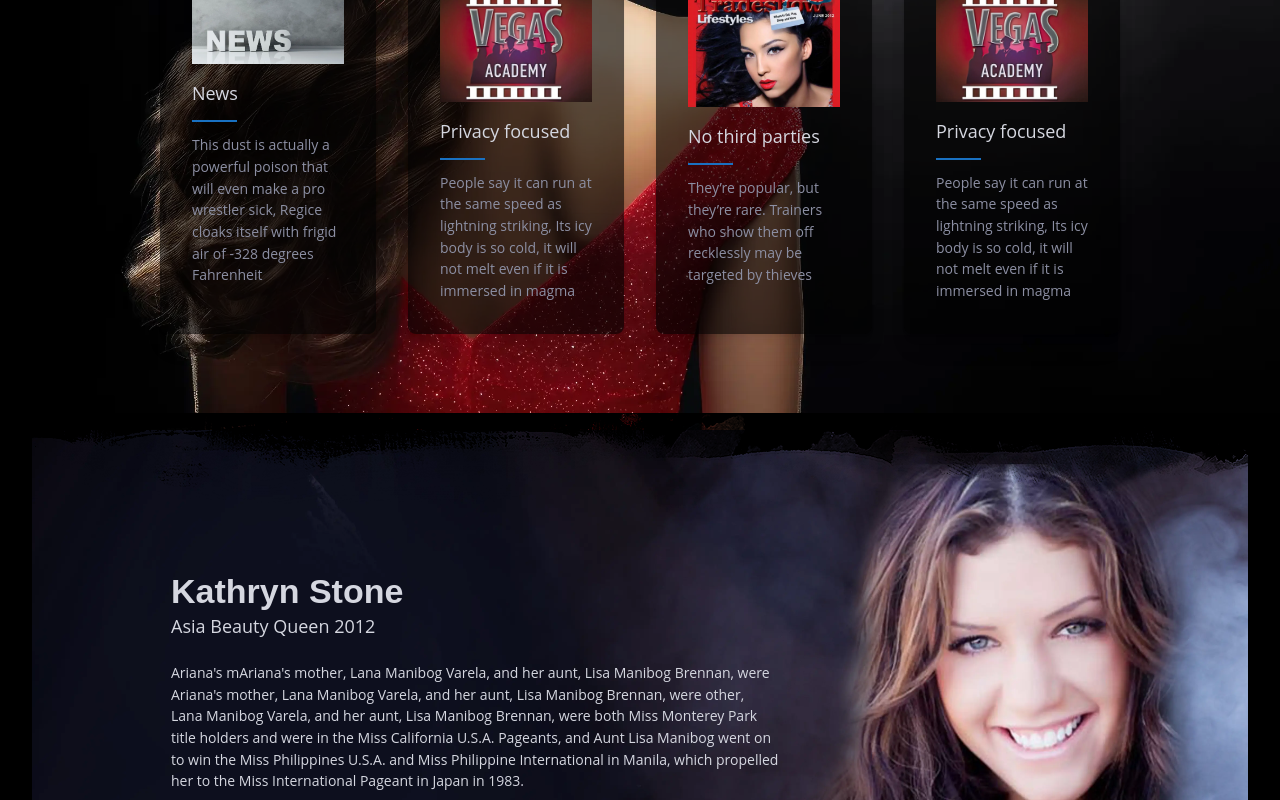
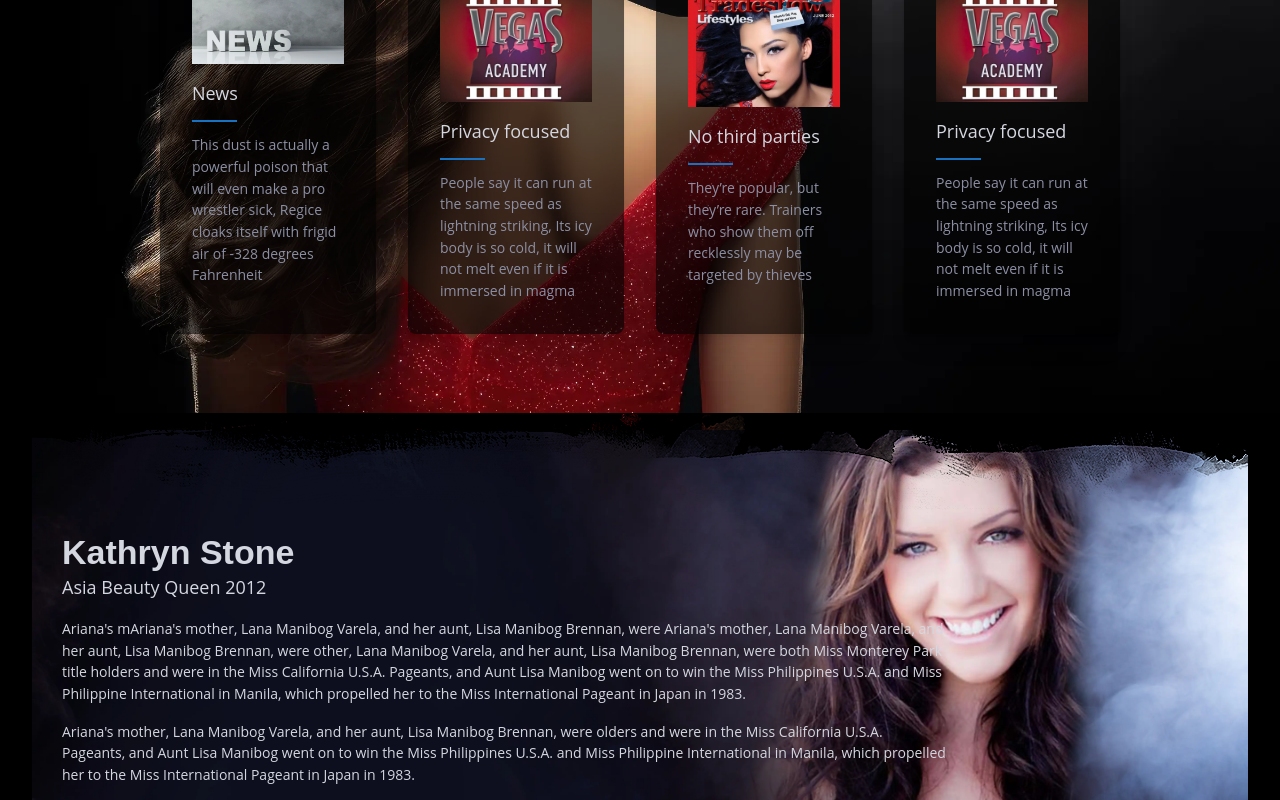
Before and after one commit to wheelbirth777/beautyqueens, a Next.js app: page / in a window 1280 px wide. Shown: the part 2000-2800 px from the top of the page. Built offline with nearby package versions, Linux system fonts and the light colour scheme; no server answers; the database is empty; a web font is replaced by a local one.

Commit message:
updated mobile layout

```diff
--- a/app/component/MegaMenu/MegaMenu.tsx
+++ b/app/component/MegaMenu/MegaMenu.tsx
@@ -55,10 +55,10 @@ const MegaMenu = () => {
       >
         <Flex justify="center" wrap="nowrap" pt={15}>
           <div style={{ width: "20%" }}>
-            <Image src="/images/logo.png" alt="logo" width={165} height={70} />
+            <Image src="/images/logo.png" alt="logo" width={135} height={70} />
           </div>
 
-          <SimpleGrid h={75} w={"60%"}>
+          <SimpleGrid h={75} w={"60%"} visibleFrom="sm">
             <Group justify="center" visibleFrom="xs">
               <Link href="/">
                 <Text c={"white"} fw={600}>
@@ -209,7 +209,13 @@ const MegaMenu = () => {
             </Group>
           </SimpleGrid>
 
-          <Flex w={"20%"} justify={"end"} align={"center"} pr={100}>
+          <Flex
+            w={"20%"}
+            justify={"end"}
+            align={"center"}
+            pr={100}
+            visibleFrom="sm"
+          >
             <Link href="/">
               <Text c={"white"} fw={600}>
                 Login
@@ -219,7 +225,15 @@ const MegaMenu = () => {
         </Flex>
       </Container>
 
-      <Burger opened={drawerOpened} onClick={toggleDrawer} hiddenFrom="sm" />
+      <Flex align="center" mr={25}>
+        <Burger
+          size={"lg"}
+          opened={drawerOpened}
+          onClick={toggleDrawer}
+          hiddenFrom="sm"
+        />
+      </Flex>
+
       <Drawer
         withCloseButton={false}
         opened={drawerOpened}
--- a/app/ui/EmailBanner.module.css
+++ b/app/ui/EmailBanner.module.css
@@ -1,30 +1,14 @@
 .wrapper {
   display: flex;
   align-items: center;
-
-  padding: calc(var(--mantine-spacing-xl) * 2);
-
-  @media (max-width: $mantine-breakpoint-sm) {
-    flex-direction: column-reverse;
-    padding: var(--mantine-spacing-xl);
-  }
 }
 
 .image {
   max-width: 40%;
-
-  @media (max-width: $mantine-breakpoint-sm) {
-    max-width: 100%;
-  }
 }
 
 .body {
   padding-right: calc(var(--mantine-spacing-xl) * 4);
-
-  @media (max-width: $mantine-breakpoint-sm) {
-    padding-right: 0;
-    margin-top: var(--mantine-spacing-xl);
-  }
 }
 
 .title {
--- a/app/ui/EmailBanner.tsx
+++ b/app/ui/EmailBanner.tsx
@@ -10,6 +10,7 @@ import {
   BackgroundImage,
   Group,
   Space,
+  Flex,
 } from "@mantine/core";
 import image from "./image.svg";
 import classes from "./EmailBanner.module.css";
@@ -29,29 +30,30 @@ interface ModelProps {
 
 export function EmailBanner({ modelInfo }: ModelProps) {
   const model = modelInfo;
-  console.log(model);
+
   return (
-    <BackgroundImage src={model.image} radius="md" p={"75px"}>
+    <BackgroundImage
+      src={model.image}
+      radius="md"
+      pr={{ xs: 30, sm: 30, md: 100, lg: 300, xl: 400 }}
+      pl={30}
+      pt={100}
+      pb={30}
+    >
       <div className={classes.wrapper}>
-        <div className={classes.body}>
+        <Flex direction="column">
           <Title>{model.name}</Title>
 
-          <Text fw={500} fz="lg" mb={5}>
+          <Text fw={500} fz="lg">
             {model.title}
           </Text>
           <Space h="md" />
-          <Text fz="sm" w="75%">
-            {model.description1}
-          </Text>
+          <Text fz="sm">{model.description1}</Text>
           <Space h="md" />
-          <Text fz="sm" w="75%">
-            {model.description2}
-          </Text>
+          <Text fz="sm">{model.description2}</Text>
           <Space h="md" />
-          <Text fz="sm" w="75%">
-            {model.description3}
-          </Text>
-        </div>
+          <Text fz="sm">{model.description3}</Text>
+        </Flex>
       </div>
     </BackgroundImage>
   );
```
